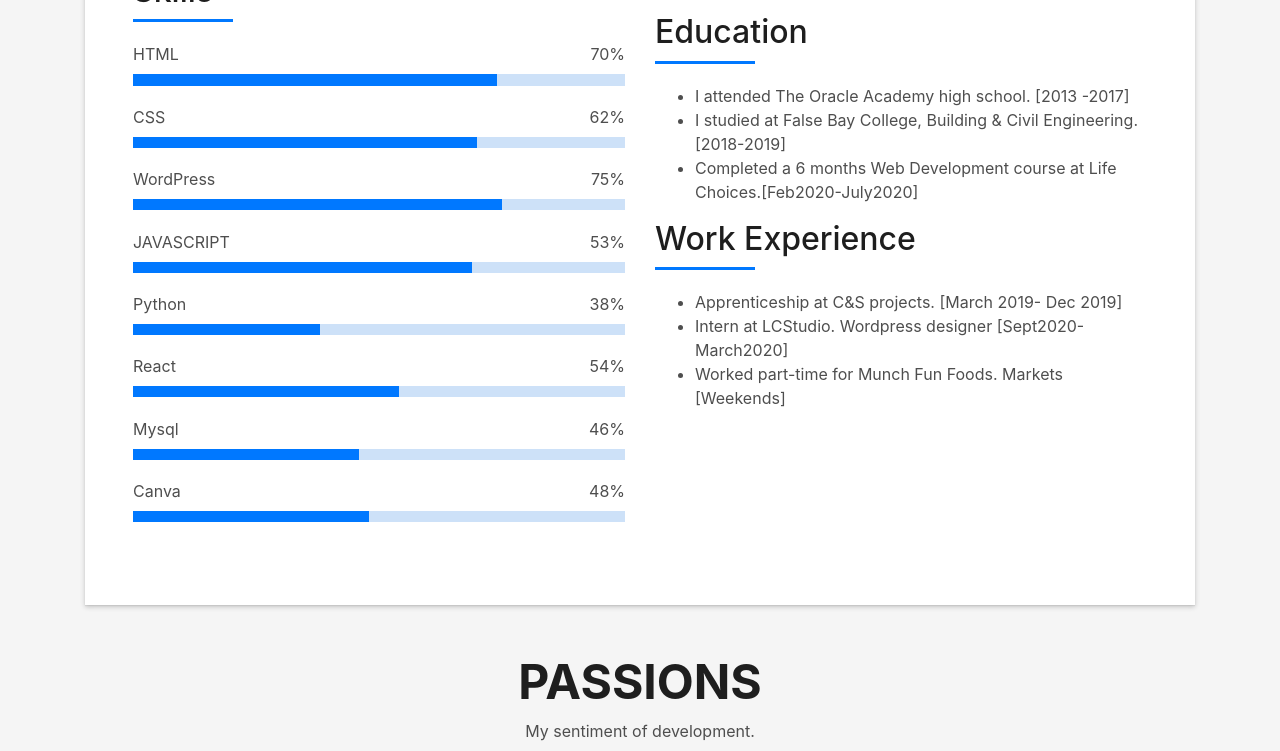
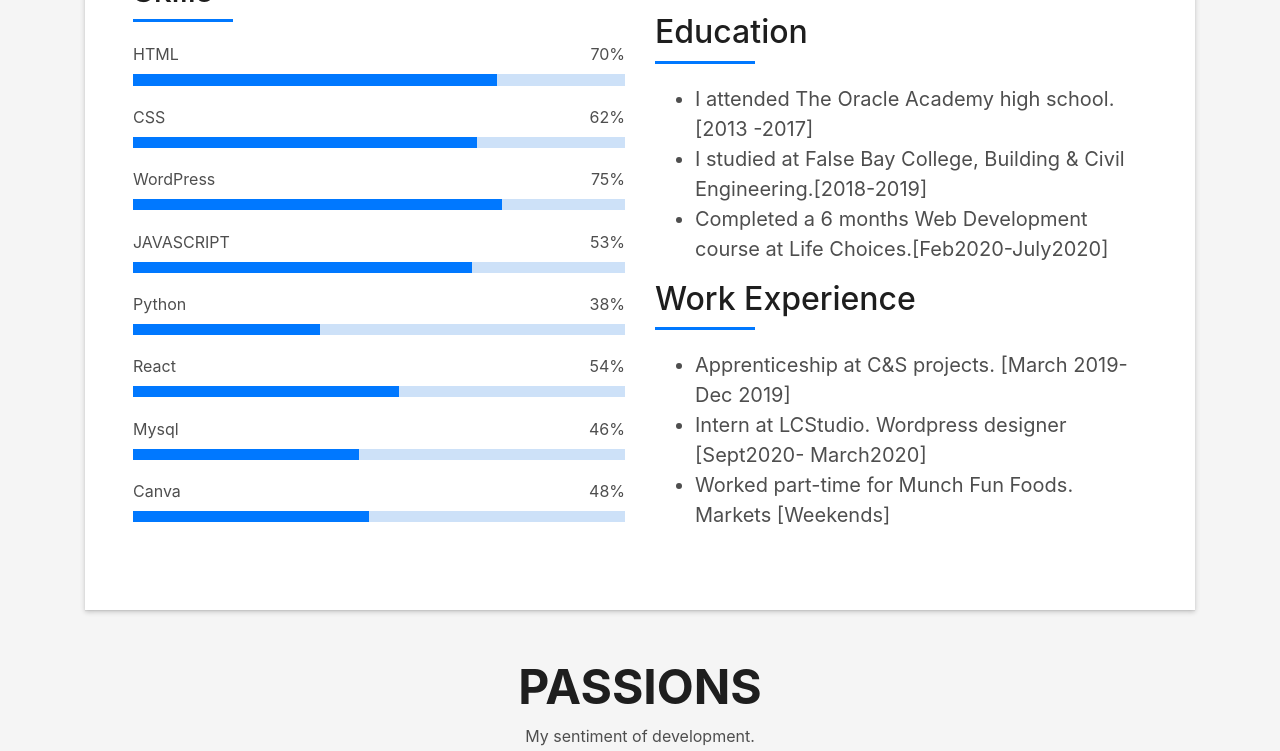
Before and after one commit to JaabirEsau/portfolio, a plain HTML site: page index.html in a window 1280 px wide. Shown: the part 1393-2144 px from the top of the page. Drawn offline with nearby package versions, Linux system fonts and the light colour scheme; files whose address does not match are found by name.

Commit message:
style ul

```diff
--- a/css/style.css
+++ b/css/style.css
@@ -1342,3 +1342,11 @@ animation:         ca3_fade_move_down 2s ease-in-out infinite;
 .non-profit{
   margin-bottom: 0rem;
 }
+
+.studies{
+  font-size: 20px;
+
+}
+.experience{
+  font-size: 20px;
+}
--- a/index.html
+++ b/index.html
@@ -190,7 +190,7 @@
                   </div>
                   <div class="education">
                     <p class="lead">
-                    <ul>
+                    <ul class="studies">
                       <li> I attended The Oracle Academy high school. [2013 -2017]</li>
                       <li> I studied at False Bay College, Building & Civil Engineering.[2018-2019]</li>
                       <li> Completed a 6 months Web Development course at Life Choices.[Feb2020-July2020]</li>
@@ -206,7 +206,7 @@
                     </h5>
                   </div>
                   <p class="lead">
-                  <ul>
+                  <ul class="experience">
                     <li> Apprenticeship at C&S projects. [March 2019- Dec 2019]</li>
                     <li> Intern at LCStudio. Wordpress designer [Sept2020- March2020]</li>
 
```
